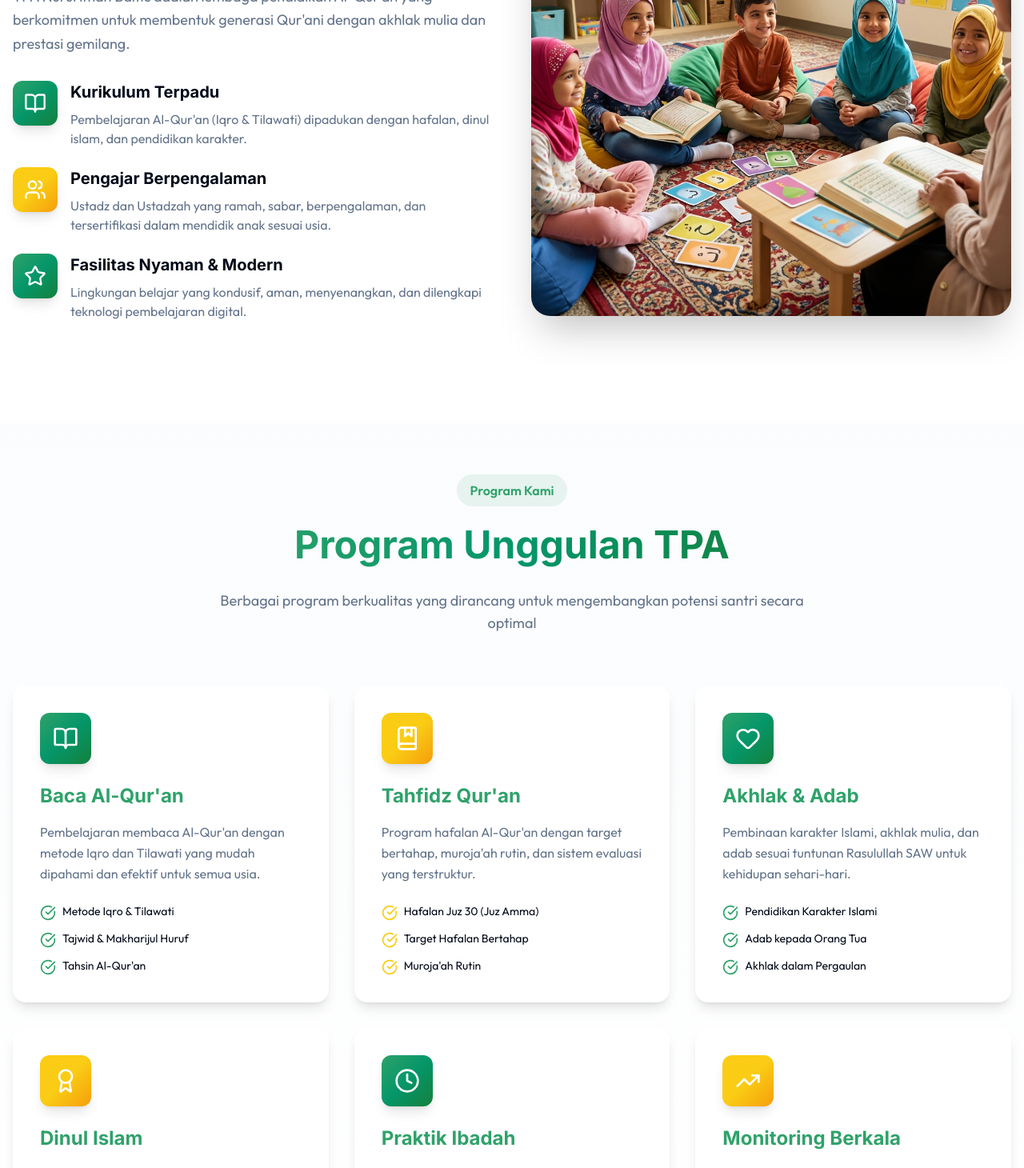
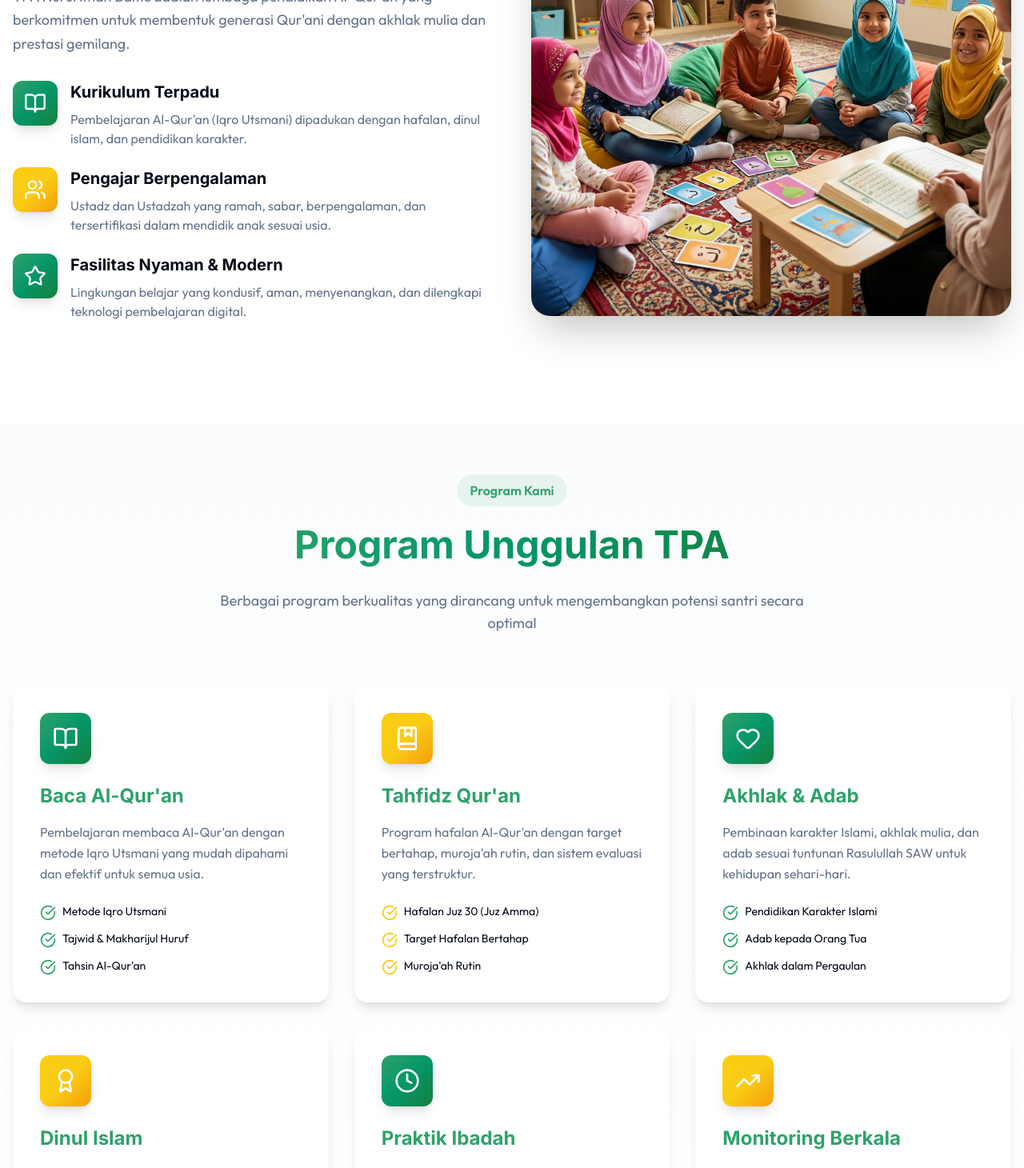
Before and after one commit to nrlim/tpa-website, a Next.js app: page / in a window 1280 px wide. Shown: the part 1140-2600 px from the top of the page at 80% size. Built offline with nearby package versions, Linux system fonts and the light colour scheme; no server answers.

Commit message:
fix: information marketing site

```diff
--- a/src/app/page.tsx
+++ b/src/app/page.tsx
@@ -123,7 +123,7 @@ export default function Home() {
                     </div>
                     <div>
                       <h3 className="font-bold text-xl mb-2">Kurikulum Terpadu</h3>
-                      <p className="text-muted-foreground">Pembelajaran Al-Qur'an (Iqro & Tilawati) dipadukan dengan hafalan, dinul islam, dan pendidikan karakter.</p>
+                      <p className="text-muted-foreground">Pembelajaran Al-Qur'an (Iqro Utsmani) dipadukan dengan hafalan, dinul islam, dan pendidikan karakter.</p>
                     </div>
                   </div>
 
@@ -187,12 +187,12 @@ export default function Home() {
                 </div>
                 <h3 className="text-2xl font-bold mb-4 text-primary">Baca Al-Qur'an</h3>
                 <p className="text-muted-foreground mb-6 leading-relaxed">
-                  Pembelajaran membaca Al-Qur'an dengan metode Iqro dan Tilawati yang mudah dipahami dan efektif untuk semua usia.
+                  Pembelajaran membaca Al-Qur'an dengan metode Iqro Utsmani yang mudah dipahami dan efektif untuk semua usia.
                 </p>
                 <ul className="space-y-3">
                   <li className="flex items-start gap-2">
                     <CheckCircle className="w-5 h-5 text-primary shrink-0 mt-0.5" />
-                    <span className="text-sm">Metode Iqro & Tilawati</span>
+                    <span className="text-sm">Metode Iqro Utsmani</span>
                   </li>
                   <li className="flex items-start gap-2">
                     <CheckCircle className="w-5 h-5 text-primary shrink-0 mt-0.5" />
--- a/src/components/layout/Footer.tsx
+++ b/src/components/layout/Footer.tsx
@@ -45,10 +45,6 @@ export function Footer() {
                                 <span>Majelis Nurul Iman, Baltic Area, Kab Bekasi</span>
                             </p>
                             <p className="flex items-center gap-3">
-                                <span className="text-white font-semibold min-w-[60px]">Phone:</span>
-                                <span>+62 xxx-xxx-xxx</span>
-                            </p>
-                            <p className="flex items-center gap-3">
                                 <span className="text-white font-semibold min-w-[60px]">Email:</span>
                                 <span>tpanurulimanbaltic@gmail.com</span>
                             </p>
```
